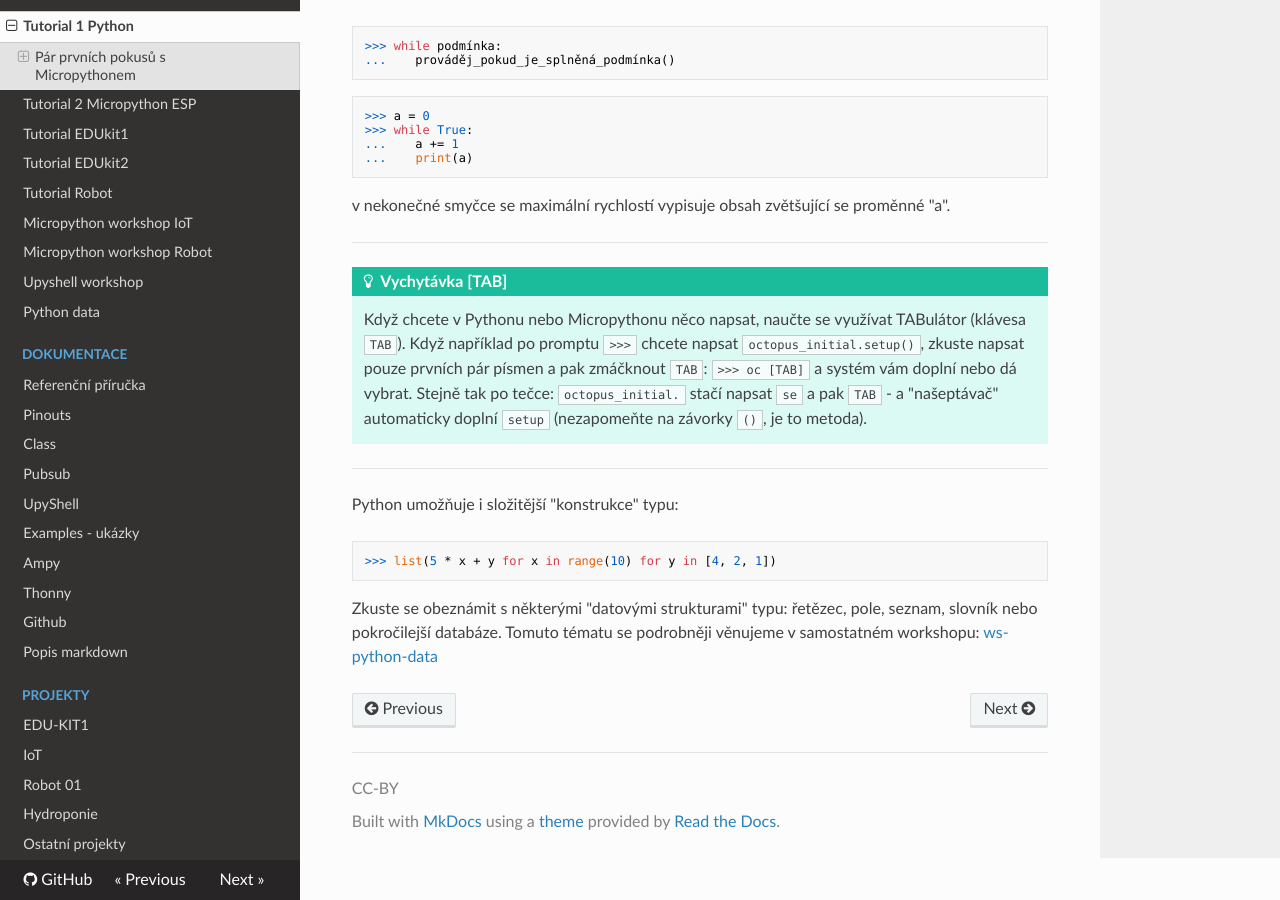
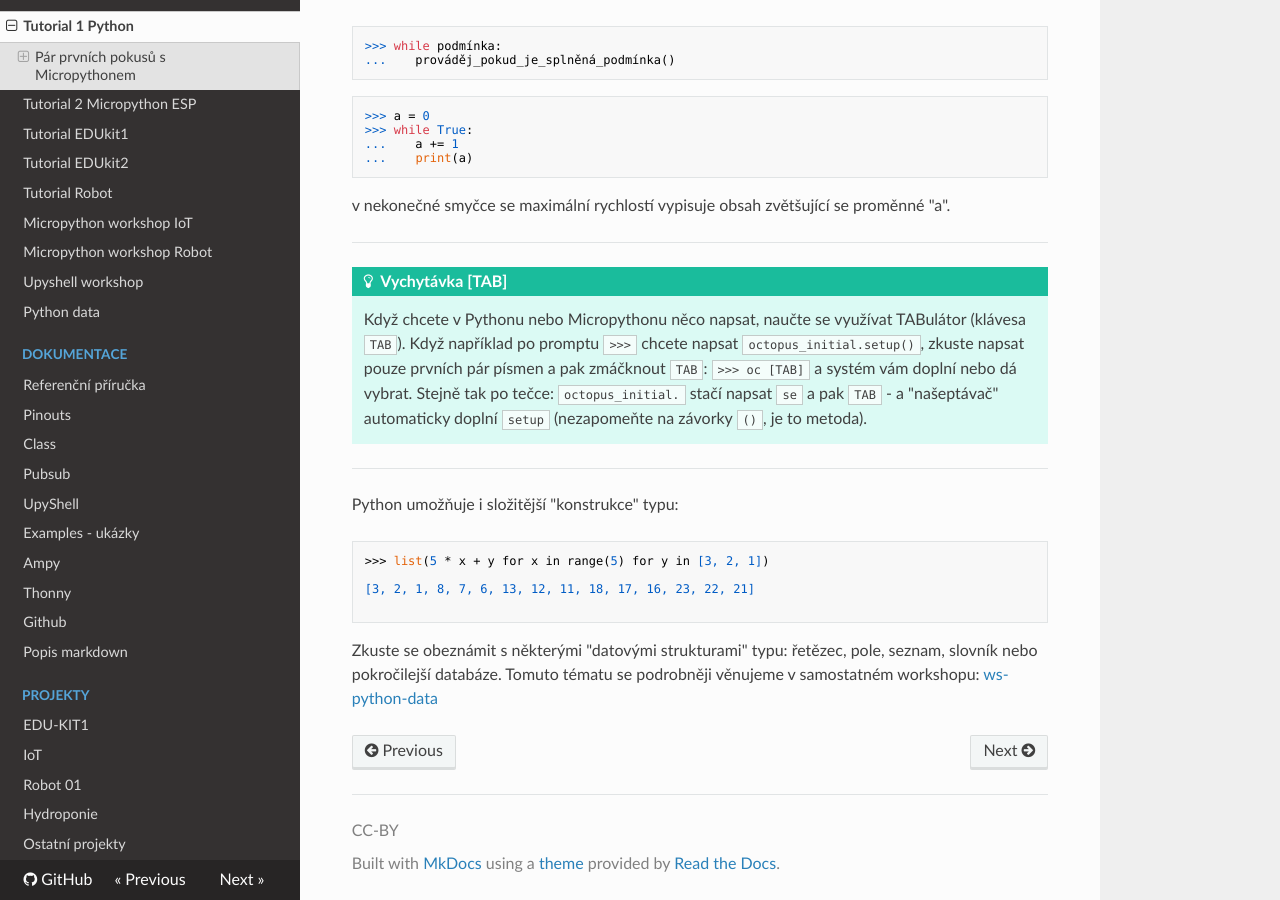
Before and after one commit to octopuslab-cz/docs_octopuslab_cz, an MkDocs documentation site: the page built from docs/tutorial1-python.md, in a window 1280 px wide and 900 px high, scrolled down 5164 px. Built offline with MkDocs 1.6.1, drawn with Linux system fonts in a browser that asks for light colours; nearby versions of some CDN libraries.

Commit message:
change example

````diff
--- a/docs/tutorial1-python.md
+++ b/docs/tutorial1-python.md
@@ -284,7 +284,10 @@ v nekonečné smyčce se maximální rychlostí vypisuje obsah zvětšující se
 
 Python umožňuje i složitější "konstrukce" typu:
 ```
->>> list(5 * x + y for x in range(10) for y in [4, 2, 1])
+>>> list(5 * x + y for x in range(5) for y in [3, 2, 1])
+
+[3, 2, 1, 8, 7, 6, 13, 12, 11, 18, 17, 16, 23, 22, 21]
+
 ```
 
 
````
